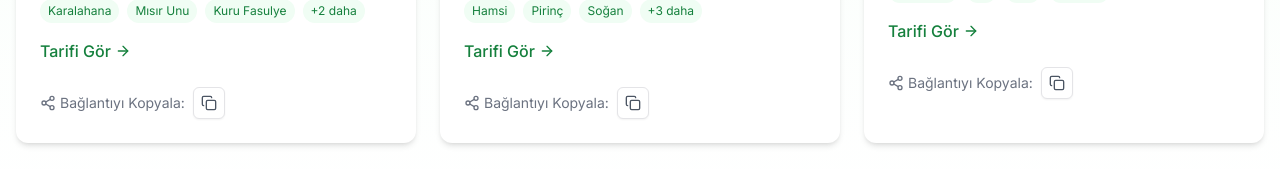
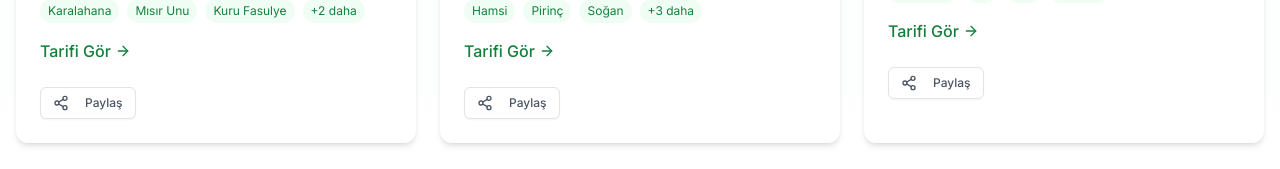
Before and after one commit to tolgabayrakdev/giresun-project, a Next.js app in the folder project/: page /yoresel-yemekler in a window 1280 px wide. Shown: the part 774-943 px from the top of the page. Built offline with nearby package versions, Linux system fonts and the light colour scheme.

Commit message:
copy page

```diff
--- a/project/components/ShareRecipe.tsx
+++ b/project/components/ShareRecipe.tsx
@@ -1,14 +1,14 @@
 "use client";
 
 import { Button } from "@/components/ui/button";
-import { Share2, Copy } from "lucide-react";
+import { Share2 } from "lucide-react";
+import { useState } from "react";
 
 interface ShareRecipeProps {
   food: {
     name: string;
     description: string;
   };
-  slug?: string;
 }
 
 // Slug oluşturma fonksiyonu
@@ -27,26 +27,24 @@ function createSlug(name: string) {
 }
 
 export function ShareRecipe({ food }: ShareRecipeProps) {
+  const [copied, setCopied] = useState(false);
   const recipeUrl = `https://giresunhakkinda.com/yoresel-yemekler/${createSlug(food.name)}`;
 
-  const handleCopy = () => {
+  const handleShare = () => {
     navigator.clipboard.writeText(recipeUrl);
+    setCopied(true);
+    setTimeout(() => setCopied(false), 2000);
   };
 
   return (
-    <div className="flex flex-wrap items-center gap-2">
-      <span className="text-sm text-gray-500 flex items-center gap-1">
-        <Share2 className="w-4 h-4" />
-        Bağlantıyı Kopyala:
-      </span>
-      <Button
-        variant="outline"
-        size="icon"
-        className="w-8 h-8 text-gray-600 hover:text-green-700 hover:border-green-200"
-        onClick={handleCopy}
-      >
-        <Copy className="w-4 h-4" />
-      </Button>
-    </div>
+    <Button
+      variant="outline"
+      size="sm"
+      className="text-gray-600 hover:text-green-700 hover:border-green-200"
+      onClick={handleShare}
+    >
+      <Share2 className="w-4 h-4 mr-2" />
+      {copied ? "Kopyalandı!" : "Paylaş"}
+    </Button>
   );
 }
```
